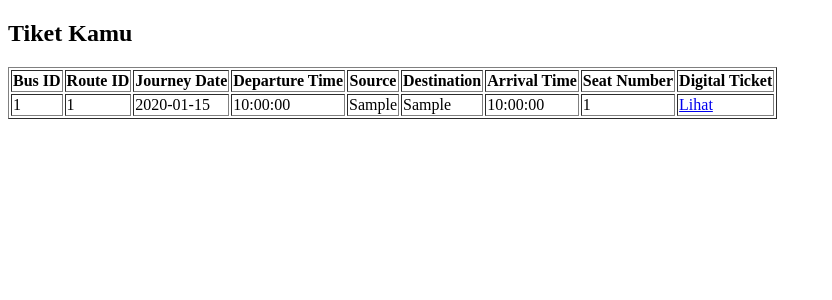
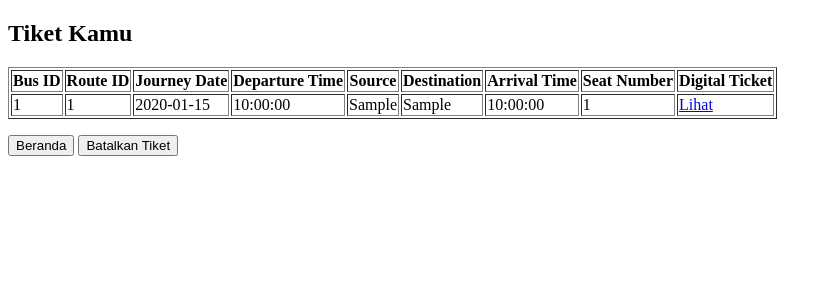
Before and after one commit to jerichosiahaya/umn-bus, a PHP site: page /lihattiket.php in a window 1280 px wide. Shown: the top 300 px of the page, without its empty margins (0-832 px from the left). Run offline with PHP 8.4, Linux system fonts and the light colour scheme; the visitor is signed in with stand-in values (Sample User, id 1); tables that the repository leaves empty hold one stand-in row (values such as "Sample post"); some libraries are stand-ins or nearby versions.

Commit message:
Add files via upload
tabel tiket ruteID nya sudah foreign key ke tabel bus

menambah button beranda, lihat tiket, batal tiket

```diff
--- a/batalkantiket.php
+++ b/batalkantiket.php
@@ -55,4 +55,6 @@
               </tbody>
           </table>
       </div>
+      <p>
+      <input type="submit" value="Beranda" onclick="location.href='beranda.php';">
   </body>
--- a/lihattiket.php
+++ b/lihattiket.php
@@ -47,4 +47,7 @@
               </tbody>
           </table>
       </div>
+      <p>
+      <input type="submit" value="Beranda" onclick="location.href='beranda.php';">
+      <input type="submit" value="Batalkan Tiket" onclick="location.href='batalkantiket.php';">
   </body>
--- a/pesantiket.php
+++ b/pesantiket.php
@@ -120,4 +120,6 @@ require 'components/header.php';
 			}
 			?>
 		</div>
+		<p>
+		<input type="submit" value="Beranda" onclick="location.href='beranda.php';">
 </body>
--- a/tiket.php
+++ b/tiket.php
@@ -31,4 +31,8 @@ require 'components/header.php';
 				</div></center>'
 
     ?>
+	<p>
+	<input type="submit" value="Beranda" onclick="location.href='beranda.php';">
+	<input type="submit" value="Tiket Saya" onclick="location.href='lihattiket.php';">
+	<input type="submit" value="Batalkan Tiket" onclick="location.href='batalkantiket.php';">
 </body>
```
